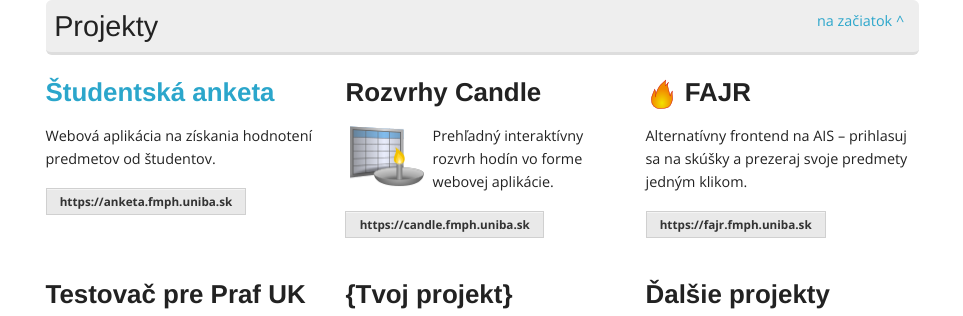
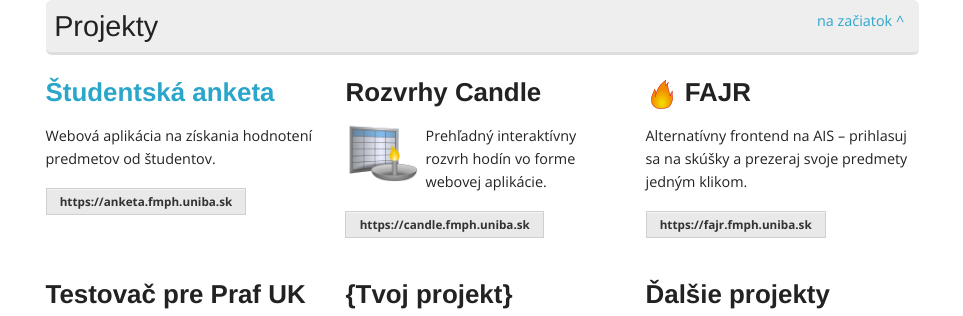
Before and after one commit to fmfi-svt/website, a Jekyll site: the page built from index.html, in a window 1280 px wide. Shown: the part 705-1021 px from the top of the page, without its empty margins (158-1121 px from the left). Built offline with Jekyll 4.4.1, drawn with Linux system fonts in a browser that asks for light colours; Markdown is read by kramdown in place of the engine named in the settings.

Commit message:
oprava rozmerov candle loga na nativne

```diff
--- a/_includes/projects.html
+++ b/_includes/projects.html
@@ -9,7 +9,7 @@
         </div>
         <div class="project large-4 columns">
             <h2>Rozvrhy Candle</h2>
-            <img src="{{ site.url }}/assets/candle.png" width="87" height="64" alt="logo Candle"/>
+            <img src="{{ site.url }}/assets/candle.png" width="80" height="64" alt="logo Candle"/>
             <p>Prehľadný interaktívny rozvrh hodín vo forme webovej aplikácie.</p>
             <p><a href="https://candle.fmph.uniba.sk" class="small button secondary">https://candle.fmph.uniba.sk</a></p>
         </div>
```
